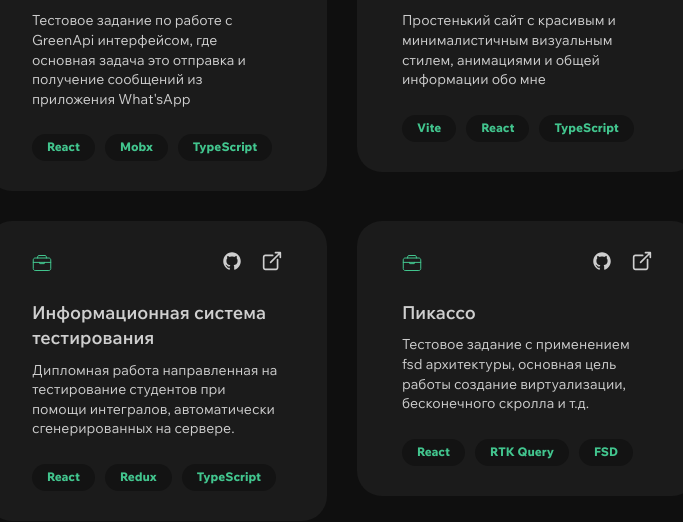
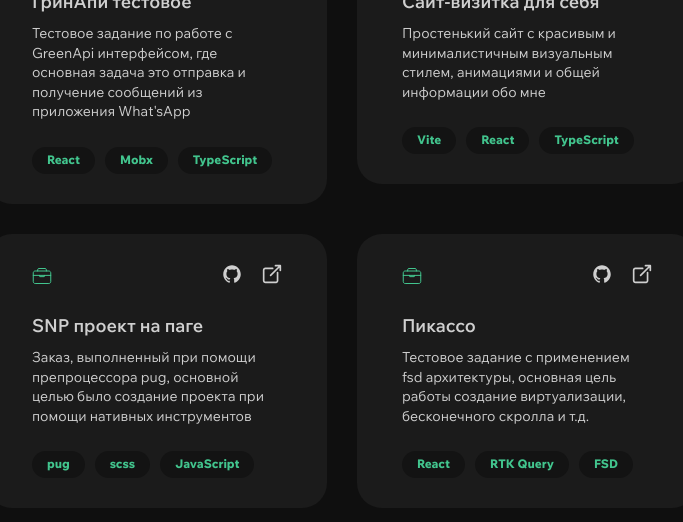
Before and after one commit to Clicker1337/veremeenko, a React (Vite) app: page / in a window 1280 px wide. Shown: the part 2141-2663 px from the top of the page, without its empty margins (228-911 px from the left). Built offline with nearby package versions, Linux system fonts and the light colour scheme.

Commit message:
Changed portfolio card

```diff
--- a/src/sections/portfolio/Portfolio.tsx
+++ b/src/sections/portfolio/Portfolio.tsx
@@ -17,10 +17,10 @@ const DataForCard = [
         real_example: 'https://veremeenko-ercy.vercel.app',
     },
     {
-        title: 'Информационная система тестирования',
-        text: 'Дипломная работа направленная на тестирование студентов при помощи интегралов, автоматически сгенерированных на сервере.',
-        techs: ["React", "Redux", "TypeScript"],
-        github: "https://github.com/Clicker1337/SiteMath",
+        title: 'SNP проект на паге',
+        text: 'Заказ, выполненный при помощи препроцессора pug, основной целью было создание проекта при помощи нативных инструментов',
+        techs: ["pug", "scss", "JavaScript"],
+        github: "https://github.com/Clicker1337/SNP",
     },
     {
         title: 'Пикассо',
```
